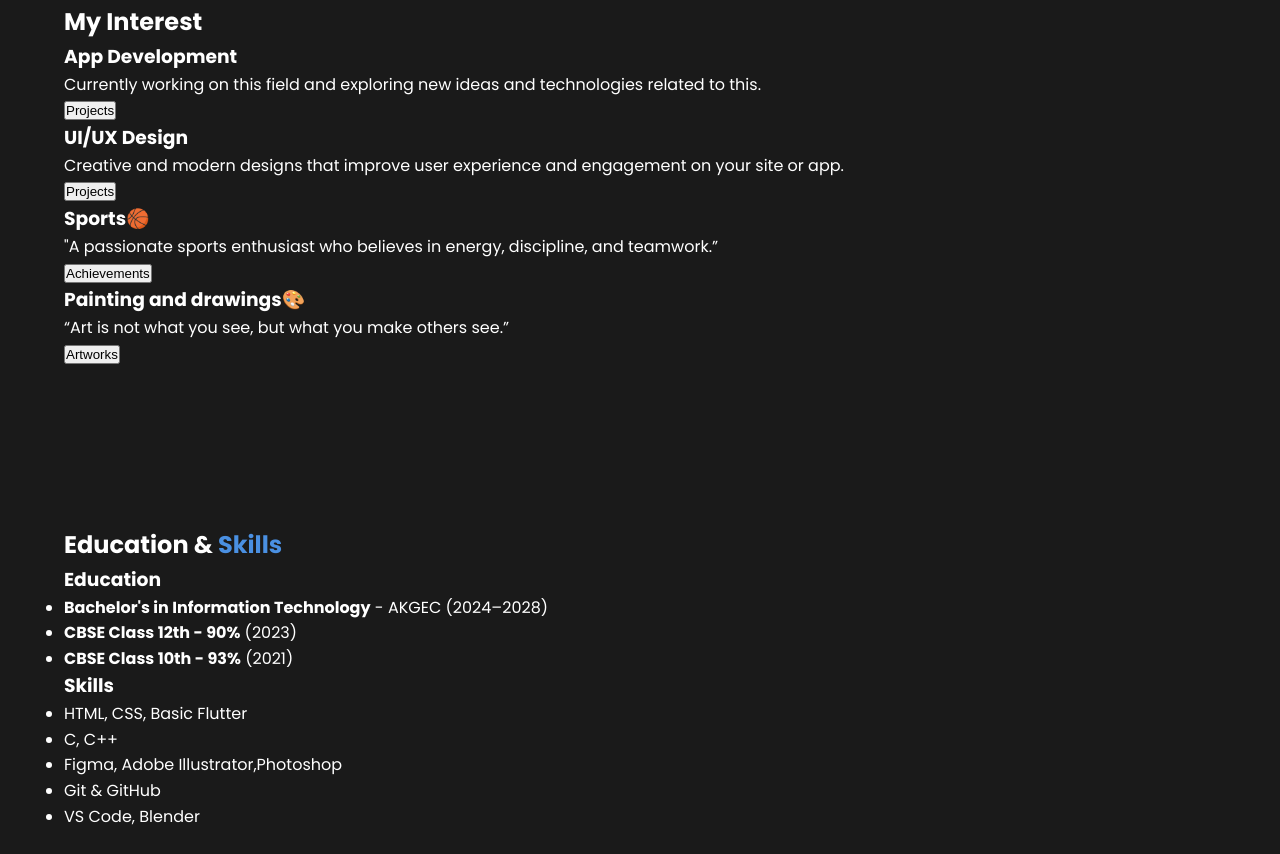
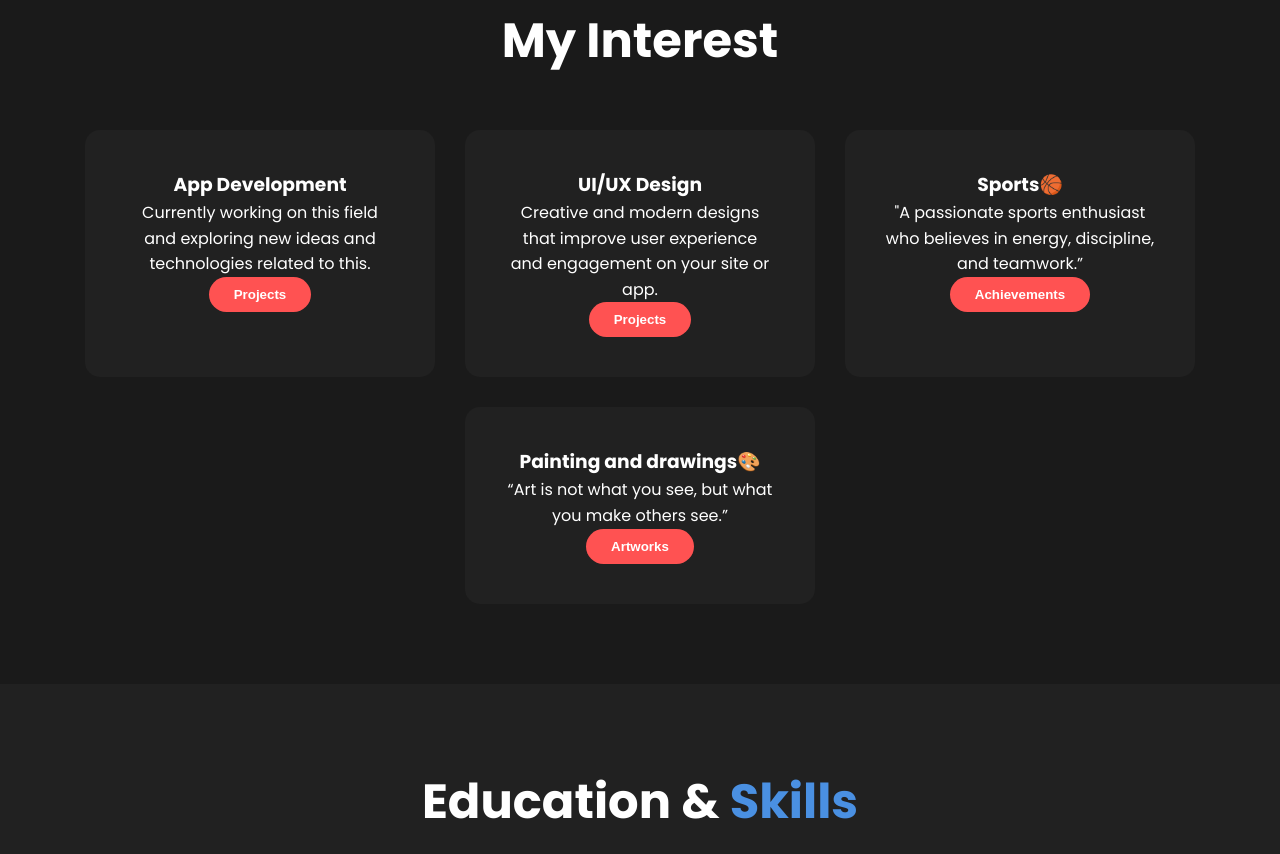
Before and after one commit to funmontage/Personal-_portfolio, a plain HTML site: page index.html in a window 1280 px wide. Shown: the part 1346-2200 px from the top of the page. Drawn offline with Linux system fonts and the light colour scheme.

Commit message:
adding styling to interest educatione

```diff
--- a/style.css
+++ b/style.css
@@ -239,3 +239,92 @@ section {
     font-weight: 600;
     transition: background-color 0.3s ease;
 }
+
+/* Interest Section */
+.Interest {
+    text-align: center;
+    background-color: #1a1a1a;
+}
+
+.Interest-title {
+    font-size: 48px;
+    font-weight: 700;
+    margin-bottom: 50px;
+}
+
+.Interest-cards-container {
+    display: flex;
+    justify-content: center;
+    gap: 30px;
+    flex-wrap: wrap;
+}
+
+.Interest-card {
+    background-color: #212121;
+    border-radius: 15px;
+    padding: 40px;
+    max-width: 350px;
+    text-align: center;
+    transition: transform 0.3s ease, box-shadow 0.3s ease;
+}
+
+.read-more-btn {
+    background-color: #ff5252;
+    color: #fff;
+    border: none;
+    padding: 10px 25px;
+    border-radius: 50px;
+    cursor: pointer;
+    font-weight: 600;
+    transition: background-color 0.3s ease;
+}
+
+/* Education & skills Section */
+.education-skills {
+    background-color: #212121;
+    padding: 80px 5%;
+    color: #fff;
+    text-align: center;
+}
+
+.section-title {
+    font-size: 48px;
+    font-weight: 700;
+    margin-bottom: 50px;
+}
+
+.edu-skills-container {
+    display: flex;
+    justify-content: space-around;
+    flex-wrap: wrap;
+    gap: 40px;
+    text-align: left;
+}
+
+.education, .skills {
+    flex: 1;
+    min-width: 280px;
+    background: #1a1a1a;
+    padding: 30px;
+    border-radius: 15px;
+}
+
+.subsection-title {
+    font-size: 24px;
+    margin-bottom: 20px;
+    color: #ff5252;
+}
+
+.education ul, .skills ul {
+    list-style: none;
+}
+
+.education ul li, .skills ul li {
+    margin-bottom: 12px;
+    font-size: 16px;
+    color: #d0d0d0;
+}
+
+.education ul li strong {
+    color: #fff;
+}
```
